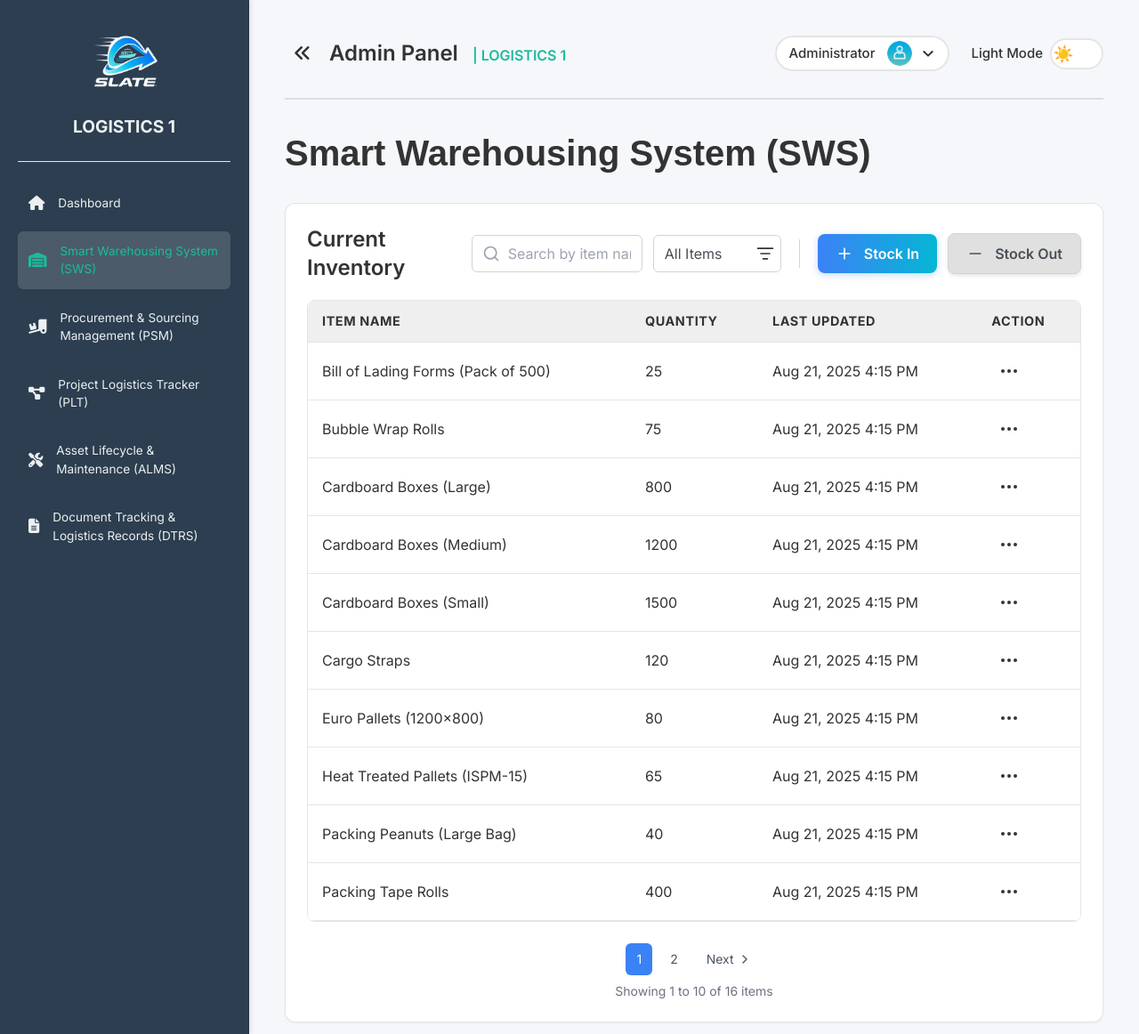
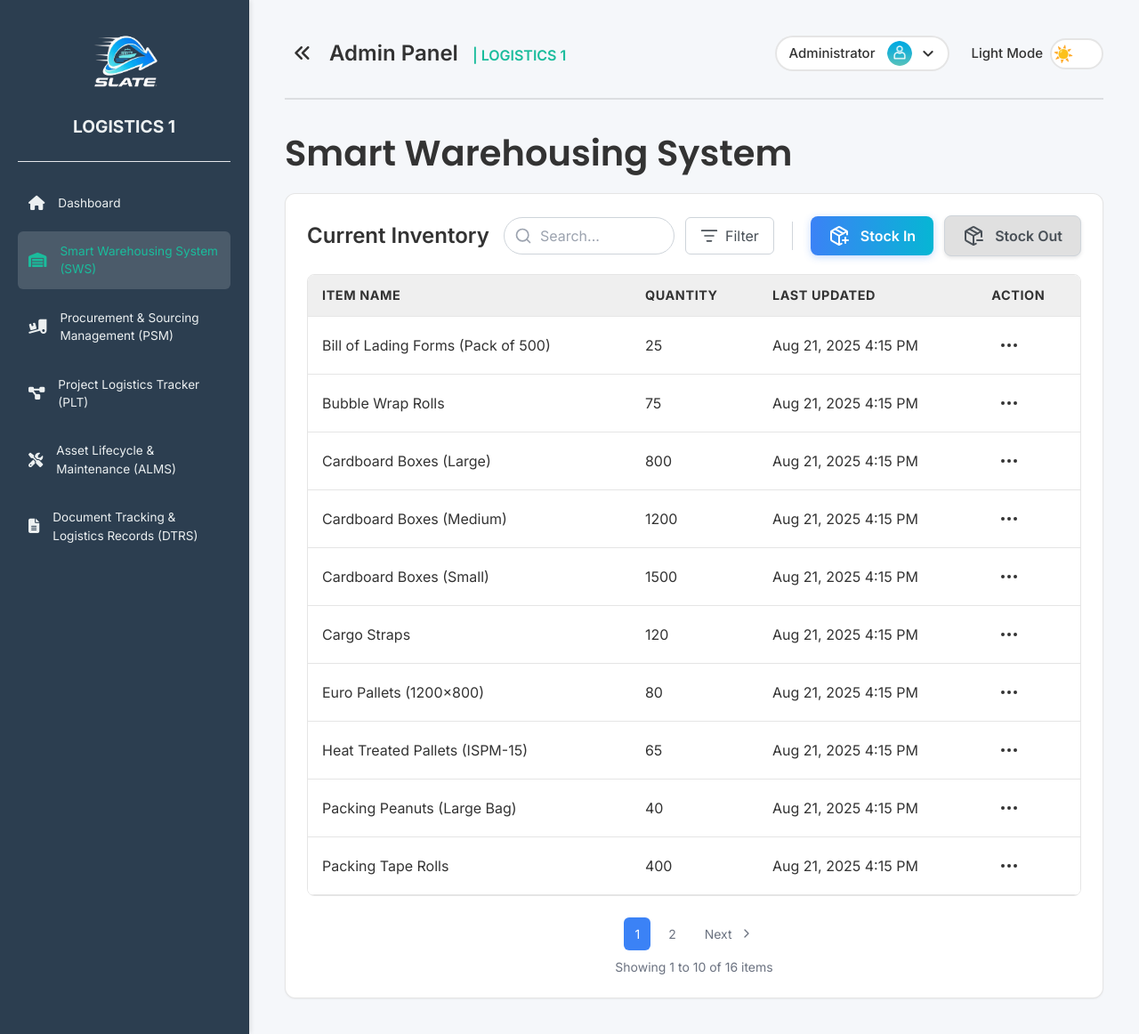
Before and after one commit to Jzznllvnc/logistics1, a PHP site: page /pages/smart_warehousing.php in a window 1280 px wide. Shown: the whole page at 89% size. Run offline with PHP 8.4, Linux system fonts and the light colour scheme; the visitor is signed in with stand-in values (Sample User, id 1); data comes from the database, SQL or seed files in the repository; some libraries are stand-ins or nearby versions.

Commit message:
konting fix

```diff
--- a/assets/css/styles.css
+++ b/assets/css/styles.css
@@ -1,4 +1,5 @@
 @import url('https://fonts.googleapis.com/css2?family=Inter:wght@100..900&display=swap');
+@import url('https://fonts.googleapis.com/css2?family=Poppins:ital,wght@0,100;0,200;0,300;0,400;0,500;0,600;0,700;0,800;0,900;1,100;1,200;1,300;1,400;1,500;1,600;1,700;1,800;1,900&display=swap');
 
 /* Enhanced FOUC Prevention */
 html.preload *,
@@ -36,6 +37,14 @@ html.preload *::after {
   --subtitle-color: #464646;
   --description-color: #52555a;
   --close-btn-hover-bg: #f0f0f0;
+  --placeholder-color: #939ca5;
+
+  /* Pagination colors */
+  --pagination-text: #6b7280;
+  --pagination-text-hover: #2563eb;
+  --pagination-bg-hover: #f3f4f6;
+  --pagination-ellipsis: #9ca3af;
+  --pagination-info: #6b7280;
 
   /* Scrollbar colors */
   --scrollbar-track: #f1f1f1;
@@ -332,6 +349,10 @@ input:checked + .slider:before {
 /* Page title and subtitle styles */
 .page-title {
   color: var(--text-color);
+  font-family: 'Poppins', sans-serif;
+  font-weight: 600;
+  font-size: 2.5rem;
+  margin-bottom: 15px;
 }
 
 .page-subtitle {
@@ -517,14 +545,6 @@ h2.page-title {
       left: auto;
       top: 45px;
   }
-}
-
-/* Custom page titles */
-.page-title {
-  font-family: 'Inter Tight', sans-serif;
-  font-weight: 600;
-  font-size: 2.5rem;
-  margin-bottom: 2px;
 }
 
 /* Additional utility classes and component styles */
@@ -877,3 +910,47 @@ th {
   background-color: rgba(0, 0, 0, 0.03);
   color: var(--text-color);
 }
+
+/* Pagination Styles */
+.pagination-btn {
+  padding: 8px 12px;
+  font-size: 0.875rem;
+  border-radius: 0.375rem;
+  transition: all 0.2s ease;
+  border: none;
+  background: none;
+  cursor: pointer;
+  color: var(--pagination-text);
+  display: flex;
+  align-items: center;
+  gap: 4px;
+}
+
+.pagination-btn:hover {
+  color: var(--pagination-text-hover);
+  background-color: var(--pagination-bg-hover);
+}
+
+.pagination-btn.active {
+  background-color: #3b82f6;
+  color: white;
+}
+
+.pagination-ellipsis {
+  padding: 0 8px;
+  color: var(--pagination-ellipsis);
+  font-size: 0.875rem;
+}
+
+.pagination-info {
+  text-align: center;
+  font-size: 0.875rem;
+  color: var(--pagination-info);
+  margin-top: 8px;
+}
+
+@media screen and (max-width: 768px) {
+  .page-title {
+    font-size: 1.8rem;
+  }
+}
--- a/assets/js/smart_warehousing.js
+++ b/assets/js/smart_warehousing.js
@@ -1,7 +1,7 @@
 // Logistic1/assets/js/smart_warehousing.js
 
 // Global variables for modal elements
-let stockManagementModal, modalTitle, stockAction, confirmStockBtn;
+let stockManagementModal, modalTitle, stockModalSubtitle, stockAction, confirmStockBtn;
 let currentPaginationPage = 1; // Track current page
 
 /**
@@ -13,11 +13,12 @@ function openStockModal(action) {
     if (!stockManagementModal) {
         stockManagementModal = document.getElementById('stockManagementModal');
         modalTitle = document.getElementById('modalTitle');
+        stockModalSubtitle = document.getElementById('stockModalSubtitle');
         stockAction = document.getElementById('stockAction');
         confirmStockBtn = document.getElementById('confirmStockBtn');
     }
 
-    if (!stockManagementModal || !modalTitle || !stockAction || !confirmStockBtn) {
+    if (!stockManagementModal || !modalTitle || !stockModalSubtitle || !stockAction || !confirmStockBtn) {
         console.warn('Stock management modal elements not found');
         return;
     }
@@ -31,13 +32,21 @@ function openStockModal(action) {
     // Set action
     stockAction.value = action;
 
+    // Get icon and title text elements
+    const stockModalIcon = document.getElementById('stockModalIcon');
+    const stockModalTitleText = document.getElementById('stockModalTitleText');
+
     // Update modal content based on action
     if (action === 'stock-in') {
-        modalTitle.textContent = 'Stock In Items';
+        if (stockModalIcon) stockModalIcon.setAttribute('data-lucide', 'package-plus');
+        if (stockModalTitleText) stockModalTitleText.textContent = 'Stock In Items';
+        stockModalSubtitle.textContent = 'Add new items or increase existing inventory quantities.';
         confirmStockBtn.textContent = 'Stock In';
         confirmStockBtn.className = 'btn-primary';
     } else if (action === 'stock-out') {
-        modalTitle.textContent = 'Stock Out Items';
+        if (stockModalIcon) stockModalIcon.setAttribute('data-lucide', 'package-minus');
+        if (stockModalTitleText) stockModalTitleText.textContent = 'Stock Out Items';
+        stockModalSubtitle.textContent = 'Remove items or decrease existing inventory quantities.';
         confirmStockBtn.textContent = 'Stock Out';
         confirmStockBtn.className = 'btn-primary-danger';
     }
@@ -45,6 +54,8 @@ function openStockModal(action) {
     // Open the modal using the global function
     if (window.openModal) {
         window.openModal(stockManagementModal);
+        // Refresh icons after modal opens
+        if (typeof lucide !== 'undefined') lucide.createIcons();
     }
 }
 
@@ -214,7 +225,7 @@ function updateTableContent(data) {
                         </button>
                         <div id="dropdown-${item.id}" class="action-dropdown bg-white border border-gray-200 rounded-md shadow-lg w-32 hidden">
                             <button type="button" onclick='openEditModal(${JSON.stringify(item)})' class="w-full text-left px-3 py-2 text-sm flex items-center">
-                                <i data-lucide="edit-3" class="w-4 h-4 mr-2 text-blue-500"></i>
+                                <i data-lucide="edit-3" class="w-4 h-4 mr-2"></i>
                                 Edit
                             </button>
                             <button type="button" onclick="confirmDeleteItem(${item.id})" class="w-full text-left px-3 py-2 text-sm flex items-center text-red-600">
@@ -263,7 +274,7 @@ function updatePaginationControls(data) {
     if (currentPage > 1) {
         const prevBtn = document.createElement('button');
         prevBtn.onclick = () => loadPage(currentPage - 1);
-        prevBtn.className = 'flex items-center px-3 py-2 text-sm text-gray-600 hover:text-blue-600 transition-colors';
+        prevBtn.className = 'pagination-btn';
         prevBtn.innerHTML = '<i data-lucide="chevron-left" class="w-4 h-4 mr-1"></i>Previous';
         container.appendChild(prevBtn);
     }
@@ -276,13 +287,13 @@ function updatePaginationControls(data) {
     if (startPage > 1) {
         const firstBtn = document.createElement('button');
         firstBtn.onclick = () => loadPage(1);
-        firstBtn.className = 'px-3 py-2 text-sm rounded-md text-gray-600 hover:bg-gray-100';
+        firstBtn.className = `pagination-btn ${currentPage === 1 ? 'active' : ''}`;
         firstBtn.textContent = '1';
         container.appendChild(firstBtn);
 
         if (startPage > 2) {
             const ellipsis = document.createElement('span');
-            ellipsis.className = 'px-2 text-gray-500';
+            ellipsis.className = 'pagination-ellipsis';
             ellipsis.textContent = '...';
             container.appendChild(ellipsis);
         }
@@ -292,11 +303,7 @@ function updatePaginationControls(data) {
     for (let i = startPage; i <= endPage; i++) {
         const pageBtn = document.createElement('button');
         pageBtn.onclick = () => loadPage(i);
-        pageBtn.className = `px-3 py-2 text-sm rounded-md ${
-            currentPage === i
-                ? 'bg-blue-500 text-white'
-                : 'text-gray-600 hover:bg-gray-100'
-        }`;
+        pageBtn.className = `pagination-btn ${currentPage === i ? 'active' : ''}`;
         pageBtn.textContent = i;
         pageBtn.setAttribute('data-page', i);
         container.appendChild(pageBtn);
@@ -306,14 +313,14 @@ function updatePaginationControls(data) {
     if (endPage < totalPages) {
         if (endPage < totalPages - 1) {
             const ellipsis = document.createElement('span');
-            ellipsis.className = 'px-2 text-gray-500';
+            ellipsis.className = 'pagination-ellipsis';
             ellipsis.textContent = '...';
             container.appendChild(ellipsis);
         }
 
         const lastBtn = document.createElement('button');
         lastBtn.onclick = () => loadPage(totalPages);
-        lastBtn.className = 'px-3 py-2 text-sm rounded-md text-gray-600 hover:bg-gray-100';
+        lastBtn.className = `pagination-btn ${currentPage === totalPages ? 'active' : ''}`;
         lastBtn.textContent = totalPages;
         container.appendChild(lastBtn);
     }
@@ -322,7 +329,7 @@ function updatePaginationControls(data) {
     if (currentPage < totalPages) {
         const nextBtn = document.createElement('button');
         nextBtn.onclick = () => loadPage(currentPage + 1);
-        nextBtn.className = 'flex items-center px-3 py-2 text-sm text-gray-600 hover:text-blue-600 transition-colors';
+        nextBtn.className = 'pagination-btn';
         nextBtn.innerHTML = 'Next<i data-lucide="chevron-right" class="w-4 h-4 ml-1"></i>';
         container.appendChild(nextBtn);
     }
@@ -344,6 +351,7 @@ function updatePaginationInfo(data) {
     const startItem = ((currentPage - 1) * itemsPerPage) + 1;
     const endItem = Math.min(currentPage * itemsPerPage, totalItems);
 
+    infoElement.className = 'pagination-info';
     infoElement.textContent = `Showing ${startItem} to ${endItem} of ${totalItems} items`;
 }
 
@@ -673,6 +681,7 @@ function initSmartWarehousing() {
     // Reset modal references to ensure fresh initialization
     stockManagementModal = null;
     modalTitle = null;
+    stockModalSubtitle = null;
     stockAction = null;
     confirmStockBtn = null;
 
--- a/pages/smart_warehousing.php
+++ b/pages/smart_warehousing.php
@@ -122,8 +122,8 @@ $allInventory = getInventory(); // For the modal datalist
       </script>
       <?php include '../partials/header.php'; ?>
 
-      <div class="flex justify-between items-center mb-6">
-        <h1 class="font-semibold page-title">Smart Warehousing System (SWS)</h1>
+      <div class="flex justify-between items-center">
+        <h1 class="font-semibold page-title">Smart Warehousing System</h1>
       </div>
 
       <!-- Current Inventory Section - Now Full Width -->
@@ -133,25 +133,26 @@ $allInventory = getInventory(); // For the modal datalist
           <div class="flex gap-2 lg:gap-3 w-full lg:w-auto items-center flex-wrap sm:flex-nowrap justify-center lg:justify-end">
             <div class="relative w-32 sm:w-36 md:w-40 lg:w-48">
               <i data-lucide="search" class="w-5 h-5 absolute left-3 top-1/2 transform -translate-y-1/2 text-gray-400 pointer-events-none"></i>
-              <input type="text" id="inventorySearchInput" placeholder="Search by item name..." class="py-2 pl-10 pr-3 w-full rounded-md border border-[var(--input-border)] bg-[var(--input-bg)] text-[var(--input-text)]">
+              <input type="text" id="inventorySearchInput" placeholder="Search..." class="py-2 pl-10 pr-3 w-full rounded-full border border-[var(--input-border)] bg-[var(--input-bg)] text-[var(--input-text)]">
             </div>
-            <div class="relative w-24 sm:w-28 md:w-32 lg:w-36">
-              <select id="inventoryFilter" class="py-2 px-3 pr-8 w-full rounded-md border border-[var(--input-border)] bg-[var(--input-bg)] text-[var(--input-text)] appearance-none cursor-pointer">
+            <div class="relative inline-block">
+              <select id="inventoryFilter" class="py-2 pl-10 pr-3 rounded-md border border-[var(--input-border)] bg-[var(--input-bg)] text-[var(--input-text)] appearance-none cursor-pointer opacity-0 absolute inset-0 w-full h-full">
                 <option value="all">All Items</option>
                 <option value="low-stock">Low Stock (&lt;10)</option>
                 <option value="normal-stock">Normal Stock (10-100)</option>
                 <option value="high-stock">High Stock (&gt;100)</option>
               </select>
-              <div class="absolute inset-y-0 right-0 flex items-center px-2 pointer-events-none">
-                <i data-lucide="list-filter" class="w-5 h-5"></i>
+              <div class="flex items-center py-2 pl-4 pr-4 rounded-md border border-[var(--input-border)] bg-[var(--input-bg)] cursor-pointer">
+                <i data-lucide="list-filter" class="w-5 h-5 mr-2 text-[var(--input-text)]"></i>
+                <span class="text-[var(--input-text)] text-[1rem] whitespace-nowrap">Filter</span>
               </div>
             </div>
             <div class="h-8 w-px bg-gray-300 dark:bg-gray-600 mx-2"></div>
             <button id="stockInBtn" type="button" class="btn-primary text-sm sm:text-base whitespace-nowrap">
-              <i data-lucide="plus" class="w-5 h-5 lg:mr-2 sm:mr-0"></i><span class="hidden sm:inline">Stock In</span>
+              <i data-lucide="package-plus" class="w-6 h-6 lg:mr-2 sm:mr-0"></i><span class="hidden sm:inline">Stock In</span>
             </button>
             <button id="stockOutBtn" type="button" class="btn-secondary-danger text-sm sm:text-base whitespace-nowrap">
-              <i data-lucide="minus" class="w-5 h-5 lg:mr-2 sm:mr-0"></i><span class="hidden sm:inline">Stock Out</span>
+              <i data-lucide="package-minus" class="w-6 h-6 lg:mr-2 sm:mr-0"></i><span class="hidden sm:inline">Stock Out</span>
             </button>
           </div>
         </div>
@@ -182,13 +183,13 @@ $allInventory = getInventory(); // For the modal datalist
                           <button type="button" class="action-dropdown-btn p-2 rounded-full transition-colors" onclick="toggleActionDropdown(<?php echo $item['id']; ?>)">
                             <i data-lucide="more-horizontal" class="w-6 h-6"></i>
                           </button>
-                          <div id="dropdown-<?php echo $item['id']; ?>" class="action-dropdown bg-white border border-gray-200 rounded-md shadow-lg w-32 hidden">
-                            <button type="button" onclick='openEditModal(<?php echo json_encode($item); ?>)' class="w-full text-left px-3 py-2 text-sm flex items-center">
-                              <i data-lucide="edit-3" class="w-4 h-4 mr-2 text-blue-500"></i>
+                          <div id="dropdown-<?php echo $item['id']; ?>" class="action-dropdown hidden">
+                            <button type="button" onclick='openEditModal(<?php echo json_encode($item); ?>)'>
+                              <i data-lucide="edit-3" class="w-5 h-5 mr-3"></i>
                               Edit
                             </button>
-                            <button type="button" onclick="confirmDeleteItem(<?php echo $item['id']; ?>)" class="w-full text-left px-3 py-2 text-sm flex items-center text-red-600">
-                              <i data-lucide="trash-2" class="w-4 h-4 mr-2"></i>
+                            <button type="button" onclick="confirmDeleteItem(<?php echo $item['id']; ?>)" class="text-red-600">
+                              <i data-lucide="trash-2" class="w-5 h-5 mr-3"></i>
                               Delete
                             </button>
                           </div>
@@ -205,7 +206,7 @@ $allInventory = getInventory(); // For the modal datalist
         <?php if ($totalPages > 1): ?>
         <div class="flex justify-center items-center mt-6 gap-2" id="paginationContainer">
           <?php if ($currentPage > 1): ?>
-            <button onclick="loadPage(<?php echo $currentPage - 1; ?>)" class="flex items-center px-3 py-2 text-sm text-gray-600 hover:text-blue-600 transition-colors">
+            <button onclick="loadPage(<?php echo $currentPage - 1; ?>)" class="pagination-btn">
               <i data-lucide="chevron-left" class="w-4 h-4 mr-1"></i>
               Previous
             </button>
@@ -216,32 +217,32 @@ $allInventory = getInventory(); // For the modal datalist
           $endPage = min($totalPages, $currentPage + 2);
 
           if ($startPage > 1): ?>
-            <button onclick="loadPage(1)" class="px-3 py-2 text-sm rounded-md <?php echo ($currentPage == 1) ? 'bg-blue-500 text-white' : 'text-gray-600 hover:bg-gray-100'; ?>">1</button>
+            <button onclick="loadPage(1)" class="pagination-btn <?php echo ($currentPage == 1) ? 'active' : ''; ?>">1</button>
             <?php if ($startPage > 2): ?>
-              <span class="px-2 text-gray-500">...</span>
+              <span class="pagination-ellipsis">...</span>
             <?php endif; ?>
           <?php endif; ?>
 
           <?php for ($i = $startPage; $i <= $endPage; $i++): ?>
-            <button onclick="loadPage(<?php echo $i; ?>)" class="px-3 py-2 text-sm rounded-md <?php echo ($currentPage == $i) ? 'bg-blue-500 text-white' : 'text-gray-600 hover:bg-gray-100'; ?>" data-page="<?php echo $i; ?>"><?php echo $i; ?></button>
+            <button onclick="loadPage(<?php echo $i; ?>)" class="pagination-btn <?php echo ($currentPage == $i) ? 'active' : ''; ?>" data-page="<?php echo $i; ?>"><?php echo $i; ?></button>
           <?php endfor; ?>
 
           <?php if ($endPage < $totalPages): ?>
             <?php if ($endPage < $totalPages - 1): ?>
-              <span class="px-2 text-gray-500">...</span>
+              <span class="pagination-ellipsis">...</span>
             <?php endif; ?>
-            <button onclick="loadPage(<?php echo $totalPages; ?>)" class="px-3 py-2 text-sm rounded-md <?php echo ($currentPage == $totalPages) ? 'bg-blue-500 text-white' : 'text-gray-600 hover:bg-gray-100'; ?>"><?php echo $totalPages; ?></button>
+            <button onclick="loadPage(<?php echo $totalPages; ?>)" class="pagination-btn <?php echo ($currentPage == $totalPages) ? 'active' : ''; ?>"><?php echo $totalPages; ?></button>
           <?php endif; ?>
 
           <?php if ($currentPage < $totalPages): ?>
-            <button onclick="loadPage(<?php echo $currentPage + 1; ?>)" class="flex items-center px-3 py-2 text-sm text-gray-600 hover:text-blue-600 transition-colors">
+            <button onclick="loadPage(<?php echo $currentPage + 1; ?>)" class="pagination-btn">
               Next
               <i data-lucide="chevron-right" class="w-4 h-4 ml-1"></i>
             </button>
           <?php endif; ?>
         </div>
 
-        <div class="text-center text-sm text-gray-500 mt-2" id="paginationInfo">
+        <div class="pagination-info" id="paginationInfo">
           Showing <?php echo (($currentPage - 1) * $itemsPerPage) + 1; ?> to <?php echo min($currentPage * $itemsPerPage, $totalItems); ?> of <?php echo $totalItems; ?> items
         </div>
         <?php endif; ?>
@@ -253,18 +254,22 @@ $allInventory = getInventory(); // For the modal datalist
   <div id="editItemModal" class="modal hidden">
     <div class="modal-content p-8">
       <div class="flex justify-between items-center mb-2">
-        <h2 class="modal-title">Edit Item Name</h2>
-        <button type="button" class="close-button">
-          <i data-lucide="x" class="w-5 h-5 text-[var(--text-color)]"></i>
+        <h2 class="modal-title flex items-center min-w-0 flex-1">
+          <i data-lucide="square-pen" class="w-6 h-6 mr-3 flex-shrink-0"></i>
+          <span class="truncate">Edit Item Name</span>
+        </h2>
+        <button type="button" class="close-button flex-shrink-0 ml-3">
+          <i data-lucide="x" class="w-5 h-5"></i>
         </button>
       </div>
       <p class="modal-subtitle">Update item name.</p>
+      <div class="border-b border-[var(--card-border)] mb-5"></div>
 
       <form id="editItemForm" method="POST" action="smart_warehousing.php">
         <input type="hidden" name="action" value="update_item">
         <input type="hidden" name="item_id" id="edit_item_id">
         <div class="form-group mb-2">
-          <label for="item_name_edit" class="block font-semibold mb-2 text-[var(--text-color)]">Item Name</label>
+          <label for="item_name_edit" class="block text-sm font-semibold mb-2 text-[var(--text-color)]">Item Name</label>
           <input type="text" name="item_name_edit" id="item_name_edit" required class="w-full p-2.5 rounded-md border border-[var(--input-border)] bg-[var(--input-bg)] text-[var(--input-text)]">
         </div>
         <div class="form-actions flex justify-end gap-4 mt-6">
@@ -278,20 +283,24 @@ $allInventory = getInventory(); // For the modal datalist
 
   <!-- Stock Management Modal -->
   <div id="stockManagementModal" class="modal hidden">
-    <div class="modal-content p-8">
+    <div class="modal-content p-8 max-w-lg">
       <div class="flex justify-between items-center mb-2">
-        <h2 class="modal-title" id="modalTitle">Manage Stock Levels</h2>
-        <button type="button" class="close-button">
-          <i data-lucide="x" class="w-5 h-5 text-[var(--text-color)]"></i>
+        <h2 class="modal-title flex items-center min-w-0 flex-1" id="modalTitle">
+          <i data-lucide="package" class="w-7 h-7 mr-3 flex-shrink-0" id="stockModalIcon"></i>
+          <span id="stockModalTitleText" class="truncate">Manage Stock Levels</span>
+        </h2>
+        <button type="button" class="close-button flex-shrink-0 ml-3">
+          <i data-lucide="x" class="w-5 h-5"></i>
         </button>
       </div>
-      <p class="modal-subtitle">Add/Remove new items or update quantities.</p>
+      <p class="modal-subtitle" id="stockModalSubtitle">Add/Remove new items or update quantities.</p>
+      <div class="border-b border-[var(--card-border)] mb-5"></div>
 
       <form action="smart_warehousing.php" method="POST" id="stockManagementForm">
         <input type="hidden" name="action" id="stockAction" value="">
 
         <div class="mb-5">
-          <label for="modal_item_name" class="block font-semibold mb-2 text-[var(--text-color)]">Item Name</label>
+          <label for="modal_item_name" class="block text-sm font-semibold mb-2 text-[var(--text-color)]">Item Name</label>
           <input type="text" id="modal_item_name" name="item_name" list="inventory_items" placeholder="Type to see stock levels..." required class="w-full p-2.5 rounded-md border border-[var(--input-border)] bg-[var(--input-bg)] text-[var(--input-text)]">
           <datalist id="inventory_items">
             <?php foreach ($allInventory as $item): ?>
@@ -303,11 +312,11 @@ $allInventory = getInventory(); // For the modal datalist
         </div>
 
         <div class="mb-6">
-          <label for="modal_quantity" class="block font-semibold mb-2 text-[var(--text-color)]">Quantity</label>
+          <label for="modal_quantity" class="block text-sm font-semibold mb-2 text-[var(--text-color)]">Quantity</label>
           <input type="number" id="modal_quantity" name="quantity" min="1" placeholder="e.g., 50" required class="w-full p-2.5 rounded-md border border-[var(--input-border)] bg-[var(--input-bg)] text-[var(--input-text)]">
         </div>
 
-        <div class="flex justify-end gap-3">
+        <div class="flex justify-end gap-3 pt-4">
           <button type="button" class="px-5 py-2.5 rounded-md border border-gray-300 cursor-pointer font-semibold transition-all duration-300 bg-gray-100 text-gray-700 hover:bg-gray-200" onclick="closeModal(document.getElementById('stockManagementModal'))">
             Cancel
           </button>
```
Also changed, not shown: other parts of assets/css/styles.css (+30 -2 lines), assets/js/alms.js (+14 -4 lines), assets/js/plt.js (+14 -4 lines), assets/js/procurement.js (+14 -4 lines), pages/asset_lifecycle_maintenance.php (+36 -25 lines), pages/document_tracking_records.php (+14 -10 lines), pages/procurement_sourcing.php (+36 -26 lines), pages/project_logistics_tracker.php (+38 -27 lines).
